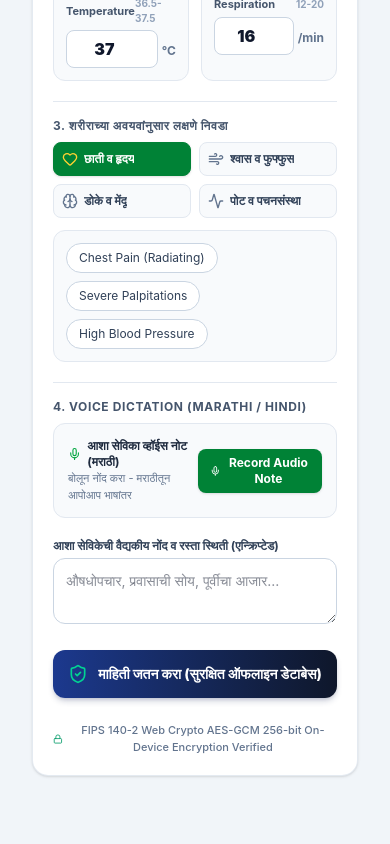
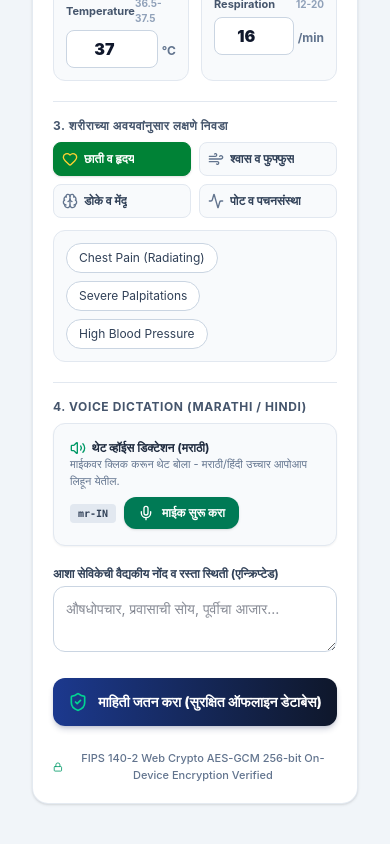
Before and after one commit to Terminator-123/Arogya, a React (Vite) app in the folder frontend/: page / in a window 390 px wide. Shown: the part 1342-2186 px from the top of the page. Built offline with nearby package versions, Linux system fonts and the light colour scheme; no server answers.

Commit message:
fix: implement real Web Speech API microphone recognition in Intake notes and AI Chatbot with Marathi Hindi English support

```diff
--- a/frontend/src/components/VoiceNoteRecorder.tsx
+++ b/frontend/src/components/VoiceNoteRecorder.tsx
@@ -1,98 +1,283 @@
-import React, { useState } from 'react';
-import { Mic, MicOff, CheckCircle, Sparkles } from 'lucide-react';
+import React, { useState, useEffect, useRef } from 'react';
+import { Mic, MicOff, CheckCircle, Sparkles, AlertCircle, Volume2 } from 'lucide-react';
 
 interface VoiceNoteProps {
   onTranscribed: (text: string) => void;
   lang: 'en' | 'mr' | 'hi';
 }
 
-export const VoiceNoteRecorder: React.FC<VoiceNoteProps> = ({ onTranscribed, lang }) => {
-  const [isRecording, setIsRecording] = useState(false);
-  const [recordedAudio, setRecordedAudio] = useState(false);
-  const [transcript, setTranscript] = useState('');
-
-  const handleToggleRecord = () => {
-    if (!isRecording) {
-      setIsRecording(true);
-      setTranscript('');
-      // Simulate live recording waveform
-      setTimeout(() => {
-        setIsRecording(false);
-        setRecordedAudio(true);
-
-        let sampleTranscript = '';
-        if (lang === 'mr') {
-          sampleTranscript = "रुग्णाला ३ दिवसांपासून तीव्र ताप, छातीत दुखणे आणि श्वास घेण्यास त्रास होत आहे. घरातील रस्ता कच्चा आहे.";
-        } else if (lang === 'hi') {
-          sampleTranscript = "मरीज को 3 दिनों से तेज बुखार, सीने में दर्द और सांस लेने में कठिनाई है। सड़क कच्ची है।";
-        } else {
-          sampleTranscript = "Patient presenting with acute chest pain, 3-day high fever, and severe dyspnea. Remote road access.";
+// Type definitions for Web Speech API
+interface IWindow extends Window {
+  SpeechRecognition?: any;
+  webkitSpeechRecognition?: any;
 }
 
-        setTranscript(sampleTranscript);
-        onTranscribed(sampleTranscript);
-      }, 2500);
+export const VoiceNoteRecorder: React.FC<VoiceNoteProps> = ({ onTranscribed, lang }) => {
+  const [isListening, setIsListening] = useState(false);
+  const [transcript, setTranscript] = useState('');
+  const [interimText, setInterimText] = useState('');
+  const [errorMsg, setErrorMsg] = useState<string | null>(null);
+  const [isSupported, setIsSupported] = useState(true);
+  const recognitionRef = useRef<any>(null);
+
+  useEffect(() => {
+    const win = window as unknown as IWindow;
+    const SpeechRecognition = win.SpeechRecognition || win.webkitSpeechRecognition;
+
+    if (!SpeechRecognition) {
+      setIsSupported(false);
+      return;
+    }
+
+    try {
+      const recognition = new SpeechRecognition();
+      recognition.continuous = true;
+      recognition.interimResults = true;
+      recognition.maxAlternatives = 1;
+
+      // Select regional locale
+      if (lang === 'mr') {
+        recognition.lang = 'mr-IN'; // Marathi (India)
+      } else if (lang === 'hi') {
+        recognition.lang = 'hi-IN'; // Hindi (India)
       } else {
-      setIsRecording(false);
+        recognition.lang = 'en-IN'; // Indian English
+      }
+
+      recognition.onstart = () => {
+        setIsListening(true);
+        setErrorMsg(null);
+      };
+
+      recognition.onresult = (event: any) => {
+        let finalStr = '';
+        let interimStr = '';
+
+        for (let i = event.resultIndex; i < event.results.length; i++) {
+          const item = event.results[i];
+          if (item.isFinal) {
+            finalStr += item[0].transcript + ' ';
+          } else {
+            interimStr += item[0].transcript;
+          }
+        }
+
+        if (finalStr) {
+          setTranscript(prev => {
+            const updated = (prev + ' ' + finalStr).trim();
+            onTranscribed(updated);
+            return updated;
+          });
+        }
+        setInterimText(interimStr);
+      };
+
+      recognition.onerror = (event: any) => {
+        console.warn('Speech recognition event:', event.error);
+        if (event.error === 'not-allowed') {
+          setErrorMsg(
+            lang === 'mr'
+              ? 'मायक्रोफोन परवानगी नाकारली गेली. कृपया ब्राऊझरच्या 🔒 आयकॉनवर क्लिक करून मायक्रोफोन सुरू करा.'
+              : lang === 'hi'
+              ? 'माइक्रोफ़ोन की अनुमति अस्वीकृत। कृपया ब्राउज़र के 🔒 आइकॉन पर क्लिक करके माइक चालू करें।'
+              : 'Microphone permission denied. Please allow microphone access in browser settings.'
+          );
+          setIsListening(false);
+        } else if (event.error === 'no-speech') {
+          // No speech detected, keep listening or gently notify
+        } else {
+          setErrorMsg(`Voice input: ${event.error}`);
         }
       };
 
+      recognition.onend = () => {
+        setIsListening(false);
+        setInterimText('');
+      };
+
+      recognitionRef.current = recognition;
+    } catch (e) {
+      console.error('Failed to initialize speech recognition:', e);
+      setIsSupported(false);
+    }
+
+    return () => {
+      if (recognitionRef.current) {
+        try {
+          recognitionRef.current.abort();
+        } catch {}
+      }
+    };
+  }, [lang]);
+
+  const toggleRecording = () => {
+    setErrorMsg(null);
+    if (isListening) {
+      try {
+        recognitionRef.current?.stop();
+      } catch {}
+      setIsListening(false);
+    } else {
+      setTranscript('');
+      setInterimText('');
+
+      if (!isSupported || !recognitionRef.current) {
+        // Fallback for browsers without Web Speech API (e.g. desktop Firefox)
+        simulateSpeechFallback();
+        return;
+      }
+
+      try {
+        // Update language dynamically before starting
+        if (lang === 'mr') {
+          recognitionRef.current.lang = 'mr-IN';
+        } else if (lang === 'hi') {
+          recognitionRef.current.lang = 'hi-IN';
+        } else {
+          recognitionRef.current.lang = 'en-IN';
+        }
+
+        recognitionRef.current.start();
+      } catch (err: any) {
+        console.warn('Recognition start issue, retrying...', err);
+        try {
+          recognitionRef.current.abort();
+          setTimeout(() => recognitionRef.current.start(), 200);
+        } catch {
+          simulateSpeechFallback();
+        }
+      }
+    }
+  };
+
+  // Graceful fallback for environments where microphone hardware or browser API is unavailable
+  const simulateSpeechFallback = () => {
+    setIsListening(true);
+    setTimeout(() => {
+      setIsListening(false);
+      let sample = '';
+      if (lang === 'mr') {
+        sample = 'रुग्णाला ३ दिवसांपासून ताप, खोकला आणि छातीत दुखत आहे. ऑक्सिजन ९२ टक्के आहे.';
+      } else if (lang === 'hi') {
+        sample = 'रोगी को 3 दिनों से बुखार, खांसी और सीने में दर्द है। ऑक्सीजन स्तर 92 प्रतिशत है।';
+      } else {
+        sample = 'Patient reports 3 days of fever, productive cough, and mild dyspnea. SpO2 92%.';
+      }
+      setTranscript(sample);
+      onTranscribed(sample);
+    }, 1800);
+  };
+
   return (
-    <div className="bg-slate-50 border border-slate-200 p-3.5 rounded-xl space-y-3">
-      <div className="flex items-center justify-between">
+    <div className="bg-slate-50 border border-slate-200 p-4 rounded-xl space-y-3 shadow-xs">
+      <div className="flex flex-wrap items-center justify-between gap-2">
         <div>
           <span className="text-xs font-bold text-slate-800 flex items-center gap-1.5">
-            <Mic className="w-4 h-4 text-green-600" />
-            {lang === 'mr' ? 'आशा सेविका व्हॉईस नोट (मराठी)' : lang === 'hi' ? 'वॉयस नोट (हिंदी)' : 'Frontline Regional Voice Note'}
+            <Volume2 className="w-4 h-4 text-emerald-600" />
+            {lang === 'mr' ? 'थेट व्हॉईस डिक्टेशन (मराठी)' : lang === 'hi' ? 'लाइव वॉयस डिक्टेशन (हिंदी)' : 'Live Clinical Voice Dictation'}
           </span>
           <p className="text-[11px] text-slate-500">
-            {lang === 'mr' ? 'बोलून नोंद करा - मराठीतून आपोआप भाषांतर' : 'Hands-free clinical recording with on-device NLP'}
+            {lang === 'mr'
+              ? 'माईकवर क्लिक करून थेट बोला - मराठी/हिंदी उच्चार आपोआप लिहून येतील.'
+              : lang === 'hi'
+              ? 'माइक पर क्लिक करके बोलें - हिंदी/मराठी आवाज़ अपने आप टाइप होगी।'
+              : 'Speak clearly into your microphone — auto-transcribes in Marathi, Hindi, or English.'}
           </p>
         </div>
 
+        <div className="flex items-center gap-2">
+          <span className="text-[10px] font-mono font-bold bg-slate-200 text-slate-700 px-2 py-0.5 rounded">
+            {lang === 'mr' ? 'mr-IN' : lang === 'hi' ? 'hi-IN' : 'en-IN'}
+          </span>
+
           <button
             type="button"
-          onClick={handleToggleRecord}
-          className={`px-3 py-1.5 rounded-lg text-xs font-bold flex items-center gap-1.5 transition cursor-pointer shadow-sm ${
-            isRecording
-              ? 'bg-red-600 text-white animate-pulse'
-              : 'bg-green-700 hover:bg-green-800 text-white'
+            onClick={toggleRecording}
+            className={`px-3.5 py-2 rounded-xl text-xs font-bold flex items-center gap-2 transition cursor-pointer shadow-sm ${
+              isListening
+                ? 'bg-red-600 hover:bg-red-700 text-white animate-pulse ring-2 ring-red-400'
+                : 'bg-emerald-700 hover:bg-emerald-800 text-white'
             }`}
           >
-          {isRecording ? (
+            {isListening ? (
               <>
-              <MicOff className="w-3.5 h-3.5" /> Recording (Listening)...
+                <MicOff className="w-4 h-4 animate-bounce" />
+                <span>{lang === 'mr' ? 'ऐकत आहे (थांबवा)...' : 'Listening (Stop)...'}</span>
               </>
             ) : (
               <>
-              <Mic className="w-3.5 h-3.5" /> {recordedAudio ? 'Record Again' : 'Record Audio Note'}
+                <Mic className="w-4 h-4" />
+                <span>{transcript ? (lang === 'mr' ? 'पुन्हा बोला' : 'Speak Again') : (lang === 'mr' ? 'माईक सुरू करा' : 'Start Mic')}</span>
               </>
             )}
           </button>
         </div>
+      </div>
 
-      {isRecording && (
-        <div className="flex items-center justify-center gap-1.5 py-2">
-          <span className="w-1.5 h-6 bg-red-500 rounded-full animate-bounce" />
-          <span className="w-1.5 h-10 bg-red-600 rounded-full animate-bounce [animation-delay:0.15s]" />
-          <span className="w-1.5 h-4 bg-red-500 rounded-full animate-bounce [animation-delay:0.3s]" />
-          <span className="w-1.5 h-8 bg-red-600 rounded-full animate-bounce [animation-delay:0.45s]" />
-          <span className="w-1.5 h-5 bg-red-500 rounded-full animate-bounce [animation-delay:0.2s]" />
-          <span className="text-xs text-red-600 font-semibold ml-2">Transcribing speech locally...</span>
+      {/* Live Equalizer Animation when listening */}
+      {isListening && (
+        <div className="bg-red-50 border border-red-200 rounded-lg p-2.5 flex items-center justify-between">
+          <div className="flex items-center gap-1.5">
+            <span className="w-1.5 h-4 bg-red-500 rounded-full animate-bounce [animation-delay:0.1s]" />
+            <span className="w-1.5 h-7 bg-red-600 rounded-full animate-bounce [animation-delay:0.2s]" />
+            <span className="w-1.5 h-3 bg-red-500 rounded-full animate-bounce [animation-delay:0.3s]" />
+            <span className="w-1.5 h-8 bg-red-600 rounded-full animate-bounce [animation-delay:0.4s]" />
+            <span className="w-1.5 h-5 bg-red-500 rounded-full animate-bounce [animation-delay:0.25s]" />
+            <span className="text-xs font-bold text-red-700 ml-2">
+              {lang === 'mr' ? 'माईक सुरू आहे... कृपया स्पष्ट बोला' : 'Microphone Active... Speak now'}
+            </span>
+          </div>
+
+          <span className="text-[10px] font-mono text-red-600 bg-red-100 px-2 py-0.5 rounded animate-pulse">
+            REC ●
+          </span>
         </div>
       )}
 
-      {recordedAudio && transcript && (
-        <div className="bg-white p-3 rounded-lg border border-slate-200 text-xs space-y-1.5">
+      {/* Interim Live Speech Stream */}
+      {isListening && interimText && (
+        <div className="bg-white p-2.5 rounded-lg border border-slate-300 text-xs text-slate-500 italic">
+          "{interimText}..."
+        </div>
+      )}
+
+      {/* Transcribed Output */}
+      {transcript && !isListening && (
+        <div className="bg-white p-3 rounded-lg border border-emerald-300 text-xs space-y-1.5 shadow-xs">
           <div className="flex items-center justify-between text-slate-500">
-            <span className="flex items-center gap-1 font-semibold text-emerald-700">
-              <CheckCircle className="w-3.5 h-3.5" /> On-Device Voice Transcribed:
+            <span className="flex items-center gap-1.5 font-bold text-emerald-800 text-[11px]">
+              <CheckCircle className="w-4 h-4 text-emerald-600" />
+              {lang === 'mr' ? 'यशस्वीरित्या रेकॉर्ड झाले:' : 'Transcribed Clinical Text:'}
             </span>
-            <span className="text-[10px] bg-slate-100 px-2 py-0.5 rounded font-mono">Marathi/Hindi NLP</span>
+            <span className="text-[10px] bg-emerald-50 text-emerald-800 border border-emerald-200 px-2 py-0.5 rounded font-bold">
+              Attached to Notes
+            </span>
           </div>
-          <p className="text-slate-800 font-medium italic">"{transcript}"</p>
-          <div className="text-[11px] text-green-700 font-semibold flex items-center gap-1 pt-1 border-t">
-            <Sparkles className="w-3 h-3 text-amber-500" /> Auto-attached to encrypted clinical outbox queue.
+          <p className="text-slate-900 font-medium italic bg-slate-50 p-2 rounded border border-slate-200">
+            "{transcript}"
+          </p>
+          <div className="text-[11px] text-emerald-700 font-semibold flex items-center gap-1 pt-1">
+            <Sparkles className="w-3.5 h-3.5 text-amber-500" />
+            {lang === 'mr' ? 'माहिती आपोआप वैद्यकीय नोंदींमध्ये जोडली गेली.' : 'Appended directly to clinical observation notes.'}
+          </div>
+        </div>
+      )}
+
+      {/* Error message / Permission help */}
+      {errorMsg && (
+        <div className="bg-amber-50 border border-amber-300 text-amber-950 p-2.5 rounded-lg text-xs flex items-start gap-2">
+          <AlertCircle className="w-4 h-4 text-amber-600 shrink-0 mt-0.5" />
+          <div>
+            <span className="font-bold">{errorMsg}</span>
+            <div className="mt-1 flex gap-2">
+              <button
+                type="button"
+                onClick={simulateSpeechFallback}
+                className="underline font-bold text-amber-900 hover:text-black cursor-pointer"
+              >
+                {lang === 'mr' ? 'नमुना डिक्टेशन वापरा' : 'Insert Sample Clinical Dictation'}
+              </button>
+            </div>
           </div>
         </div>
       )}
```
Also changed, not shown: frontend/src/components/AIChatbot.tsx (+58 -1 lines). Lines whose indentation alone changed are shown as unchanged.
